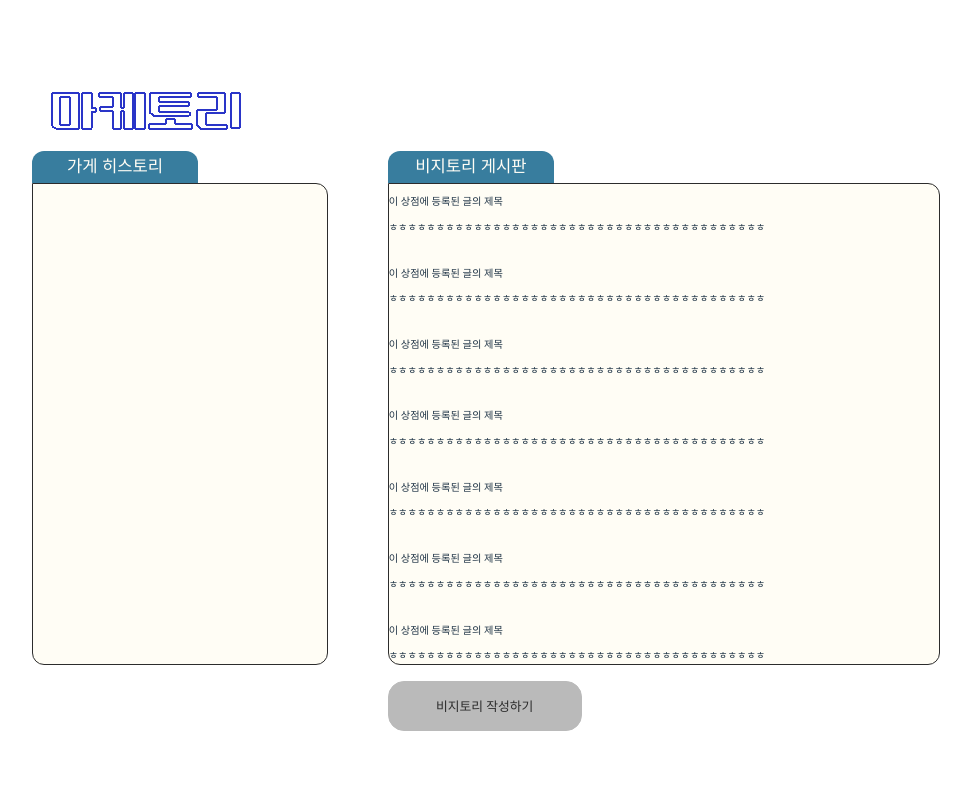
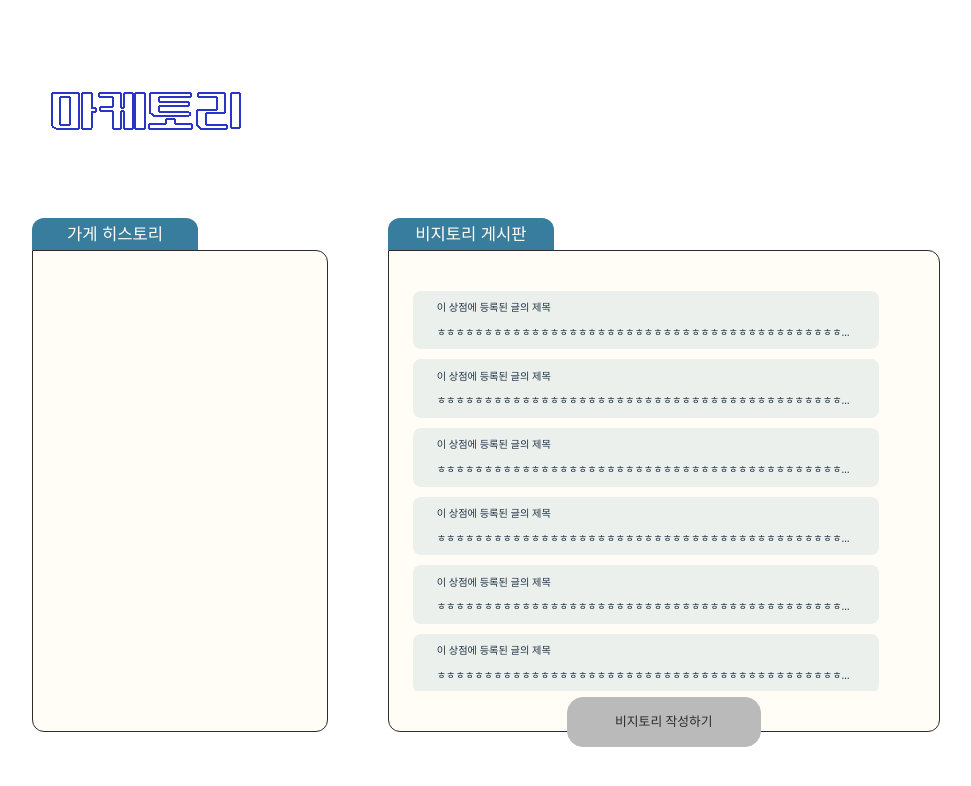
Before and after one commit to LikeLionHGU/Shichimi_Front, a React (Vite) app: page /store in a window 1280 px wide. Shown: the top 786 px of the page, without its empty margins (70-1041 px from the left). Built offline with nearby package versions, Linux system fonts and the light colour scheme; the HTML template or start-up script is replaced by a standard one.

Commit message:
style: TmiPostBox redesign

```diff
--- a/src/components/Details_Visit_Board.jsx
+++ b/src/components/Details_Visit_Board.jsx
@@ -5,6 +5,7 @@ import { GlobalStyle, themeColors } from "../assets/styles/StyledComponents";
 
 import ScrollBar from "./common/ScrollBar";
 import TmiCard from "./tmiCard";
+import Detail_Tmi_Btn from "../components/common/detail_Tmi_btn";
 
 const TopBoard = styled.div`
   display: flex;
@@ -23,6 +24,7 @@ const TopBoard = styled.div`
 `;
 const BottomBoard = styled.div`
   display: flex;
+  flex-direction: column;
   justify-content: center;
   align-items: center;
   align-content: center;
@@ -36,6 +38,13 @@ const BottomBoard = styled.div`
   height: 60vh;
 `;
 
+const ThisTmi = styled.div`
+  display: flex;
+
+  width: 43vw;
+  height: 50vh;
+  margin: 10% 2% 0 5%;
+`;
 
 
 function Detail_Visitory() {
@@ -43,13 +52,14 @@ function Detail_Visitory() {
     <>
       <TopBoard>비지토리 게시판</TopBoard>
       <BottomBoard>
-        <ScrollBar>
-          {[...Array(10)].map((i) => (
-            <TmiCard key={i}/>
-        ))}
-
-
-        </ScrollBar>
+        <ThisTmi>
+          <ScrollBar>
+            {[...Array(10)].map((i) => (
+              <TmiCard key={i}/>
+          ))}
+          </ScrollBar>
+        </ThisTmi>
+        <Detail_Tmi_Btn/>
       </BottomBoard>
     </>
   )
--- a/src/components/common/ScrollBar.jsx
+++ b/src/components/common/ScrollBar.jsx
@@ -7,7 +7,8 @@ const Scroll_bar = styled.div`
   display: flex;
   flex-direction: column;
   overflow-y: scroll;
-  width: 100%;
+  margin: 0 3% 0 3%;
+  width: 42vw;
   height: 100%;
   gap: 10px;
 
--- a/src/components/common/detail_Tmi_btn.jsx
+++ b/src/components/common/detail_Tmi_btn.jsx
@@ -5,6 +5,7 @@ import { GlobalStyle, themeColors } from "../../assets/styles/StyledComponents";
 
 const Tmi_box= styled.div`
   display: flex;
+
 `;
 
 const GrayTmiBtn = styled.button`
--- a/src/components/tmiCard.jsx
+++ b/src/components/tmiCard.jsx
@@ -4,13 +4,18 @@ import {Link, NavLink } from "react-router-dom";
 
 const Card =styled.div`
   display: block;
+  background-color: #ECF0ED;
+  border-radius: 8px;
+  width: 90%;
 
   h3{
+    margin: 2% 5% 1% 5%;
     font-size: 0.8vw;
     font-weight: 800;
   }
 
   p{
+    margin: 2% 5% 2% 5%;
     font-size: 0.8vw;
     font-weight: 400;
 
@@ -20,7 +25,8 @@ const Card =styled.div`
   }
 
   &:hover{
-    mix-blend-mode: multiply;
+    background-color: #C4D7DB;
+    cursor: pointer;
   }
 
 `;
@@ -31,7 +37,7 @@ function TmiCard() {
     <>
       <Card>
         <h3>이 상점에 등록된 글의 제목</h3>
-        <p>ㅎㅎㅎㅎㅎㅎㅎㅎㅎㅎㅎㅎㅎㅎㅎㅎㅎㅎㅎㅎㅎㅎㅎㅎㅎㅎㅎㅎㅎㅎㅎㅎㅎㅎㅎㅎㅎㅎㅎㅎ</p>
+        <p>ㅎㅎㅎㅎㅎㅎㅎㅎㅎㅎㅎㅎㅎㅎㅎㅎㅎㅎㅎㅎㅎㅎㅎㅎㅎㅎㅎㅎㅎㅎㅎㅎㅎㅎㅎㅎㅎㅎㅎㅎㅎㅎㅎㅎㅎㅎㅎㅎㅎ</p>
       </Card>
     </>
   )
--- a/src/pages/StoreDetail.jsx
+++ b/src/pages/StoreDetail.jsx
@@ -2,7 +2,6 @@ import React, { useEffect, useState } from "react";
 import styled from "styled-components";
 import { GlobalStyle, themeColors } from "../assets/styles/StyledComponents";
 
-import Detail_Tmi_Btn from "../components/common/detail_Tmi_btn";
 import Hist_Board from "../components/Details_hist_Board";
 import Visit_Board from "../components/Details_Visit_Board";
 
@@ -21,13 +20,13 @@ const TotalPage = styled.div`
 const Detail_Left = styled.div`
   flex: 0 0 auto;
   margin-left: 12%;
-  margin-top: 2%;
+  margin-top: 10%;
 `;
 
 const Detail_Right = styled.div`
   flex: 0 0 40vw;
   margin-right: 9%;
-  margin-top: 2%;
+  margin-top: 10%;
 `;
 
 function StoreDetail(){
@@ -40,7 +39,6 @@ function StoreDetail(){
 
         <Detail_Right>
           <Visit_Board />
-          <Detail_Tmi_Btn />
         </Detail_Right>
       </TotalPage>
     </>
```
